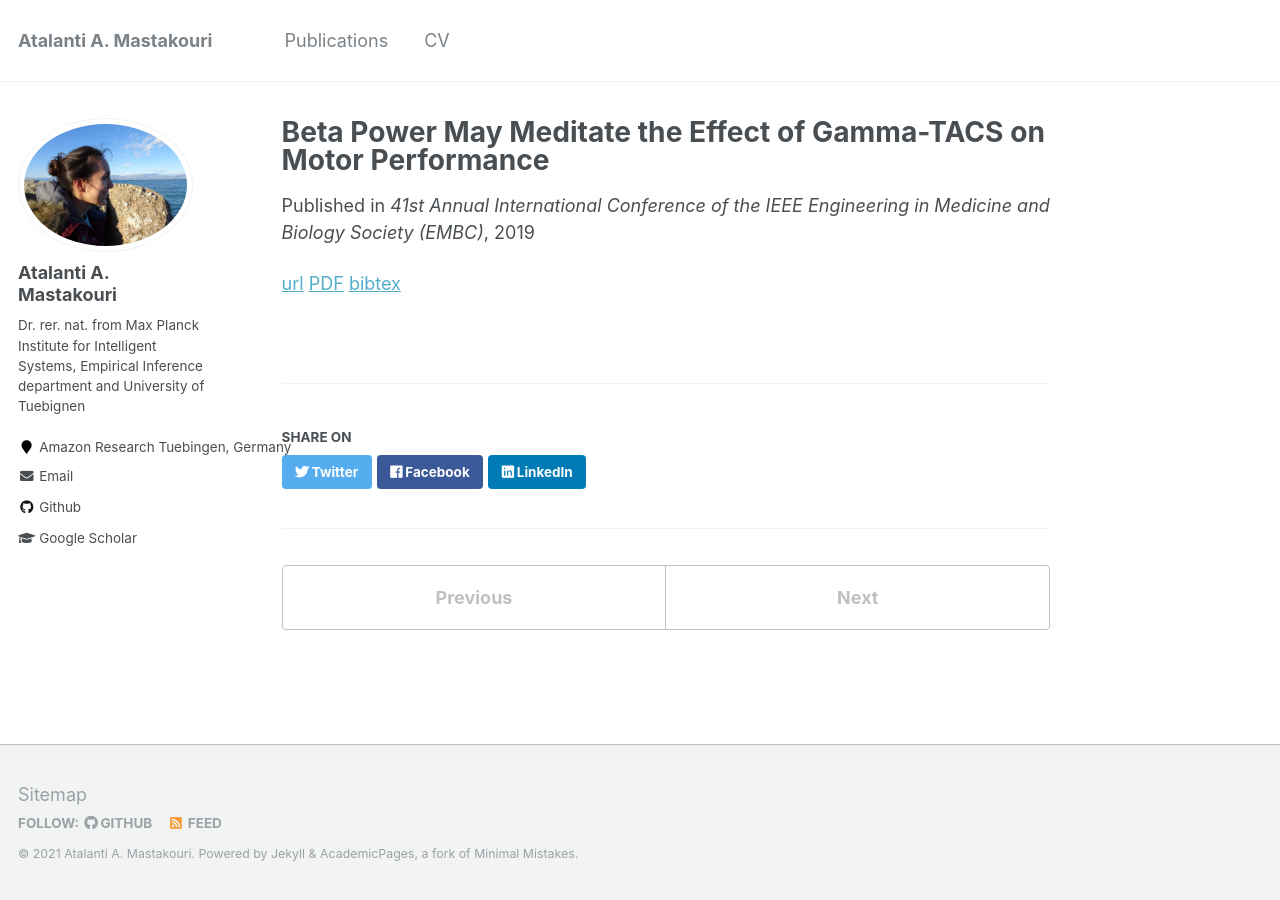
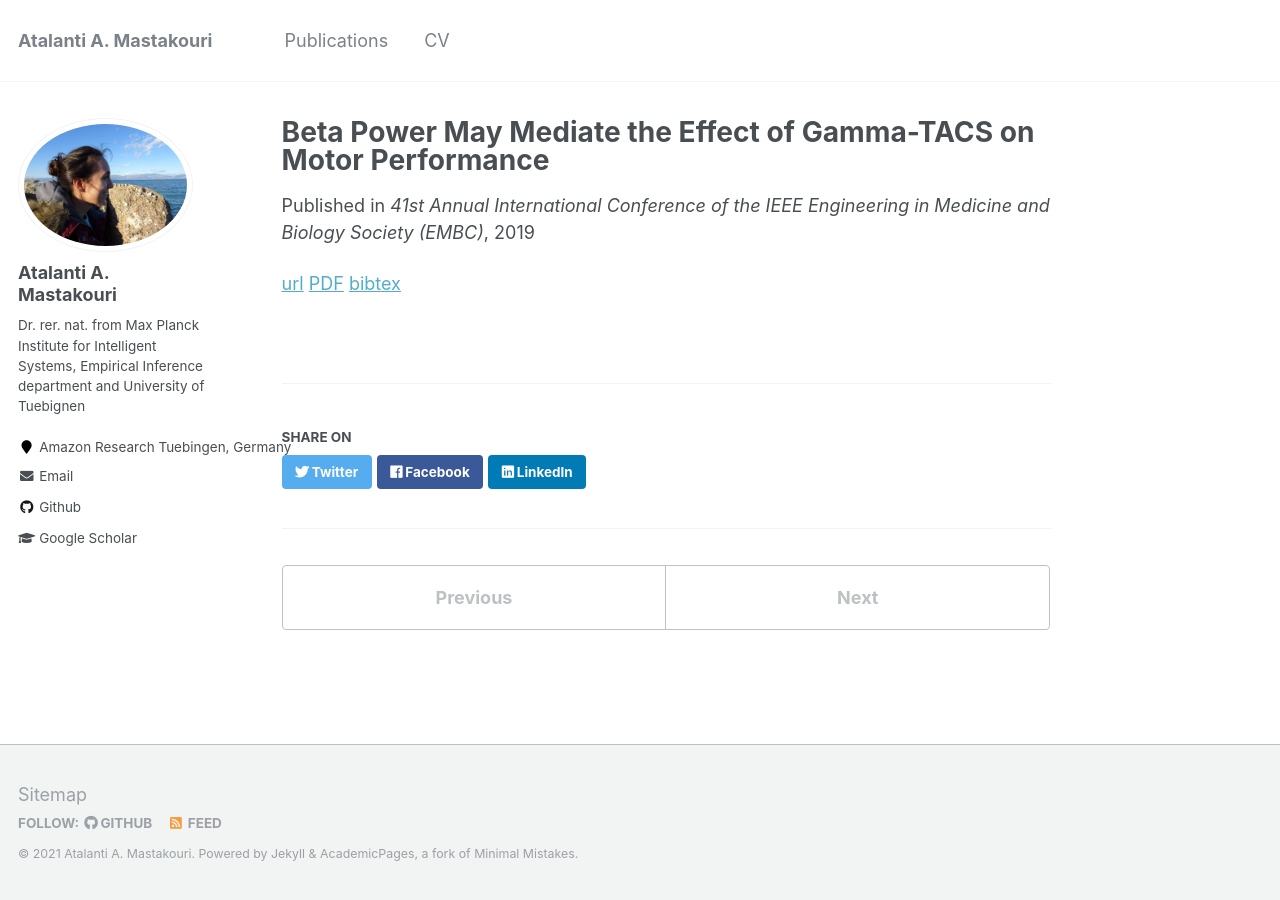
Before and after one commit to atalanti/atalanti.github.io, a Jekyll site: the page built from _publications/2019a-Beta-Power-May-Meditate-the-Effect-of-Gamma-TACS-on-Motor-Performance.md, in a window 1280 px wide. Built offline with Jekyll 4.4.1, drawn with Linux system fonts in a browser that asks for light colours.

Commit message:
Update 2019a-Beta-Power-May-Meditate-the-Effect-of-Gamma-TACS-on-Motor-Performance.md

```diff
--- a/_publications/2019a-Beta-Power-May-Meditate-the-Effect-of-Gamma-TACS-on-Motor-Performance.md
+++ b/_publications/2019a-Beta-Power-May-Meditate-the-Effect-of-Gamma-TACS-on-Motor-Performance.md
@@ -1,9 +1,9 @@
 ---
-title: "Beta Power May Meditate the Effect of Gamma-TACS on Motor Performance"
+title: "Beta Power May Mediate the Effect of Gamma-TACS on Motor Performance"
 collection: publications
 date: 2019-07-25
 venue: '41st Annual International Conference of the IEEE Engineering in Medicine and Biology Society (EMBC)'
 ---
 [url](https://ieeexplore.ieee.org/abstract/document/8856416)
 [PDF](https://ei.is.tuebingen.mpg.de/uploads_file/attachment/attachment/515/1905.00319.pdf)
-[bibtex](https://scholar.googleusercontent.com/scholar.bib?q=info:QbsRMI7dS18J:scholar.google.com/&output=citation&scisdr=CgXPVUX_EMLaohz8iV8:AAGBfm0AAAAAYZD6kV9lWn5_Yi9MVTGi5KeHxeKUYgjQ&scisig=AAGBfm0AAAAAYZD6kVwH3lTqRFPkvSoQ4pypoDbLrxvR&scisf=4&ct=citation&cd=-1&hl=de)
+[bibtex](https://scholar.googleusercontent.com/scholar.bib?q=info:1ujkYbtmawcJ:scholar.google.com/&output=citation&scisdr=CgXPVUX_EMLaoh0CuKw:AAGBfm0AAAAAYZEEoKy1PZ6ONc2D26rV1YQGI8NHaGqM&scisig=AAGBfm0AAAAAYZEEoL9dK9DI9QQ4kHwm9Rwb1HGwbQt7&scisf=4&ct=citation&cd=-1&hl=de&scfhb=1)
```
